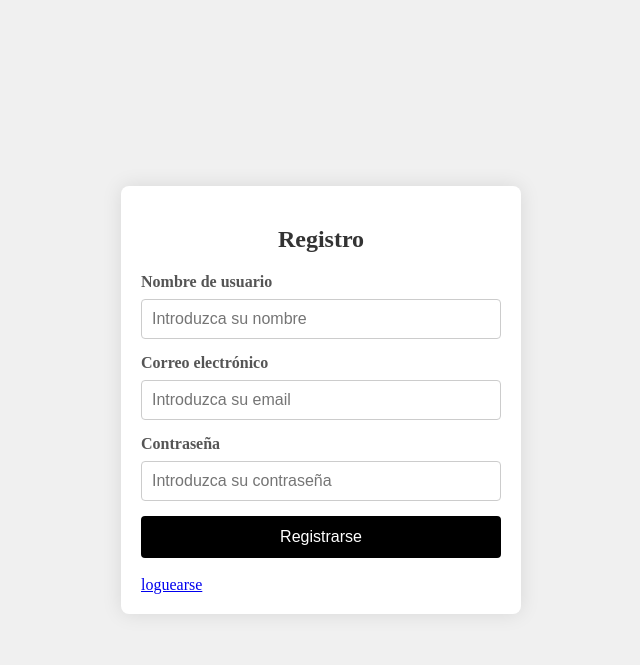
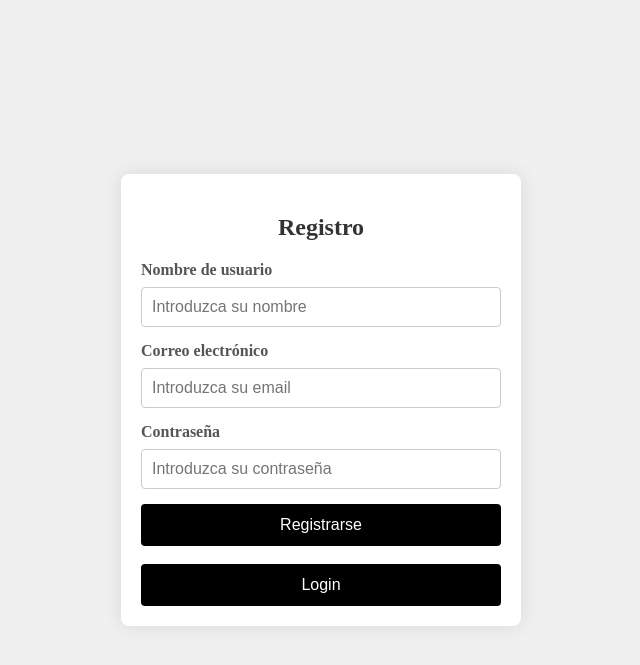
Before and after one commit to anachuchu278/tesina, a CodeIgniter 4 app: the page made by app/Views/registerVista.php in a window 1280 px wide. Shown: the top 665 px of the page, without its empty margins (319-959 px from the left). Run offline with PHP 8.4 and a stand-in for CodeIgniter, Linux system fonts and the light colour scheme; the template is opened without the code that fills it, so the values that code supplies are empty; some libraries are stand-ins or nearby versions.

Commit message:
Boton Login 04/06/2024

```diff
--- a/app/Views/registerVista.php
+++ b/app/Views/registerVista.php
@@ -21,7 +21,7 @@
 
             <button type="submit" href="<?= base_url('register') ?>">Registrarse</button>
         </form><br>
-        <a href="loginVista" >loguearse</a>
+        <button href="loginVista" >Login</button>
     </div>
 </body>
 </html>
```
